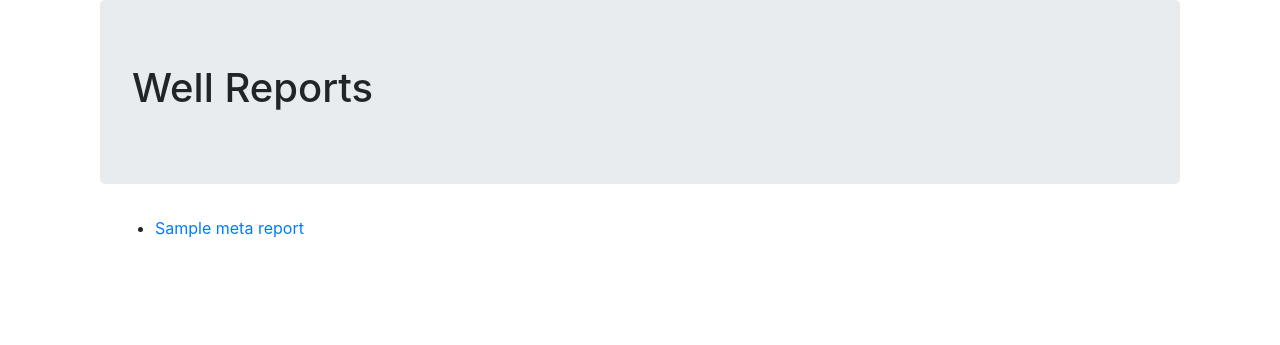
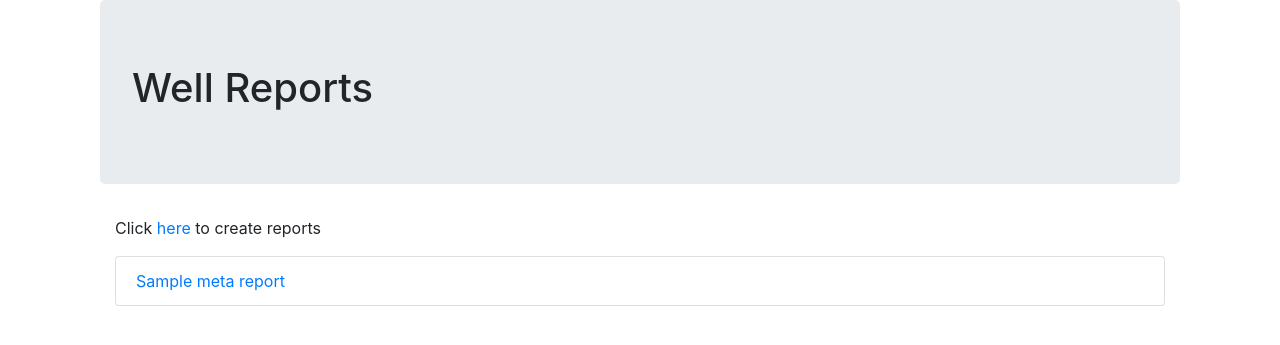
Before and after one commit to kylebruder/ganymede, a Django app: template analysis/templates/analysis/wellreport_list.html in a window 1280 px wide. Shown: the part 56-401 px from the top of the page. Run offline with Django 3.2, Linux system fonts and the light colour scheme; the template is opened without the code that fills it: most values are stand-ins (such as "Sample title", 1, 10 or a date in 2020); some libraries are stand-ins or nearby versions.

Commit message:
added links to CreateViews in the ListViews; added list-group bootsrap classes to ListViews

```diff
--- a/analysis/templates/analysis/metareport_list.html
+++ b/analysis/templates/analysis/metareport_list.html
@@ -7,9 +7,9 @@
   <div class="container">
     <p>Click <a href="{% url 'analysis:create_meta_report' %}">here</a> to create a meta report.</p>
     {% if object_list %}
-      <ul>
+      <ul class="list-group">
         {% for meta_report in object_list %}
-          <li><a href="{% url 'analysis:meta_report_detail' meta_report.pk %}">{{ meta_report.title }}</a></li>
+          <li class="list-group-item"><a href="{% url 'analysis:meta_report_detail' meta_report.pk %}">{{ meta_report.title }}</a></li>
         {% endfor %}
       </ul>
     {% else %}
--- a/analysis/templates/analysis/wellreport_list.html
+++ b/analysis/templates/analysis/wellreport_list.html
@@ -5,15 +5,15 @@
     <h1>Well Reports</h1>
   </div>
   <div class="container">
+    <p>Click <a href="{% url 'analysis:create_report' %}">here</a> to create reports</p>
     {% if object_list %}
-      <ul>
+      <ul class="list-group">
         {% for wellreport in object_list %}
-          <li><a href="{{ wellreport.get_absolute_url }}">{{ wellreport.title }}</a></li>
+          <li class="list-group-item"><a href="{{ wellreport.get_absolute_url }}">{{ wellreport.title }}</a></li>
         {% endfor %}
       </ul>
     {% else %}
     <p>There are no reports yet.</p>
-    <p>Click <a href="{% url 'analysis:create_report' %}">here</a> to create reports</p>
     {% endif %}
   </div>
 {% endblock %}
```
